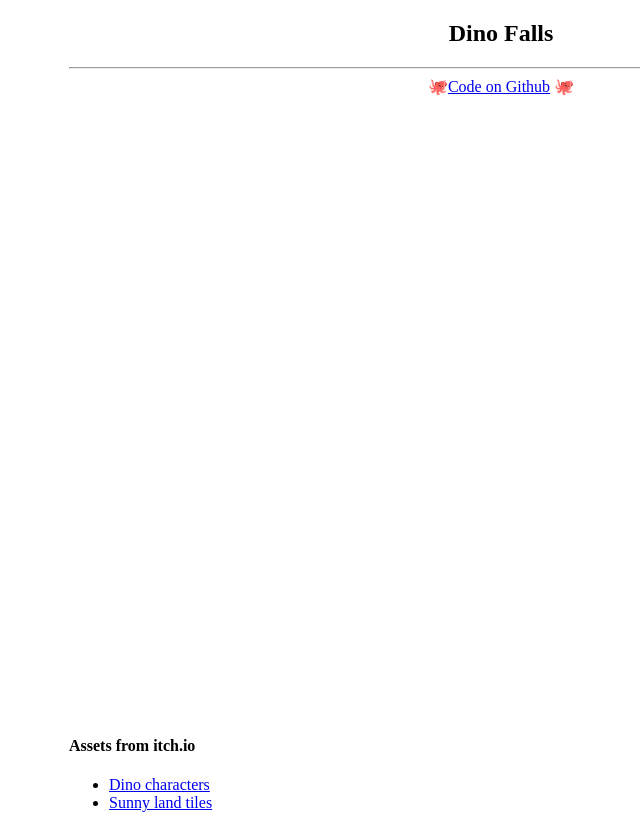
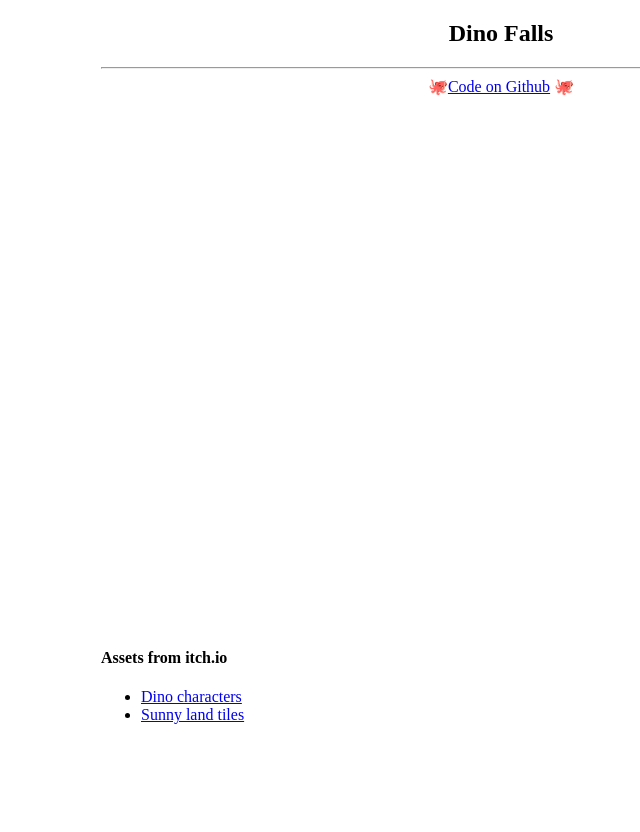
Before and after one commit to joelchelliah/dino-falls, a website built with webpack: page index.html in a window 1280 px wide. Shown: the whole page, without its empty margins (139-779 px from the left). After the commit the page ends 800 px from the top, so only its background shows below. Built offline with nearby package versions, Linux system fonts and the light colour scheme.

Commit message:
Fixed styling

```diff
--- a/styles/game.css
+++ b/styles/game.css
@@ -1,5 +1,5 @@
 body {
-  width: 864px;
+  width: 800px;
   margin: 20px auto;
 }
 
@@ -14,7 +14,7 @@ h2 {
 
 #game {
   width: 800px;
-  height: 600px;
+  height: 512px;
 }
 
 .footer {
```
